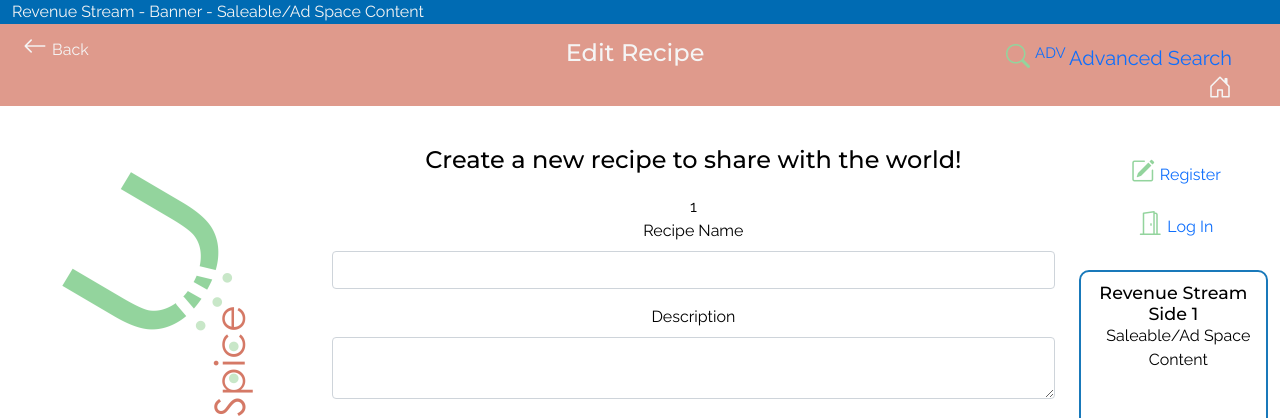
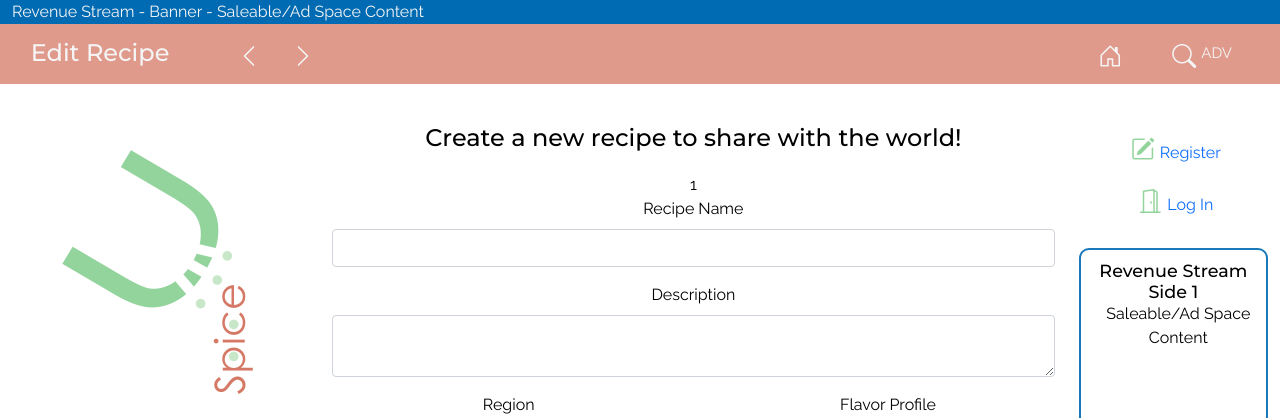
Before and after one commit to GeorgeLychock/MS3-Project-Python-uSpice, a Flask app: page /edit_recipe/1 in a window 1280 px wide. Shown: the top 418 px of the page. Run offline with Flask 2, Linux system fonts and the light colour scheme; data that the repository does not hold is empty; parts of the project's set-up code (start-up, migrations or seed data) failed here and were passed over; some libraries are stand-ins or nearby versions.

Commit message:
html: Updated the banner stuctures for all pages and adjusted styling

```diff
--- a/static/css/style.css
+++ b/static/css/style.css
@@ -159,21 +159,25 @@ p {
   font-size: 1.25rem;
 }
 
-.us-banner-backbtn {
+.us-banner-navbtn {
   float: left;
 }
 
-.us-banner-backbtn a{
+.us-banner-navbtn a{
   color: whitesmoke;
 }
 
-.us-banner-backbtn :hover {
-  color: #333;
+.us-banner-navbtn :hover {
+  color: #b3d9ff;
 }
 
 .us-banner-homebtn {
   margin-right: 10px;
   text-align: right;
+}
+
+.us-banner-homebtn :hover {
+  color: #b3d9ff;
 }
 
 .us-adv-search-col {
@@ -198,6 +202,14 @@ p {
 .us-advsearch-link {
   padding: 0;
   margin: 0 10px;
+}
+
+.us-advsearch-link i:hover {
+  color: whitesmoke;
+}
+
+.us-advsearch-link :hover {
+  color: #b3d9ff;
 }
 
 .us-qsearch-input {
@@ -443,8 +455,8 @@ padding: 0 10%;
     font-size: 1.5rem;
   }
 
-  .us-banner-backbtn {
-    margin: -10px 0 0 20px;
+  .us-banner-navbtn {
+    margin: 0 0 0 20px;
   }
 
   .us-banner-homebtn {
--- a/templates/base.html
+++ b/templates/base.html
@@ -69,7 +69,7 @@
                 {% endblock %}
                 <header class="d-none d-md-block col-12 col-md-3 us-text-center us-header-box">
                     <div id="logo-outer">
-                        <div><img class="logo-image" src="{{ url_for('static', filename='img/logo-1000.png' ) }}"></div>
+                        <div><a href="{{ url_for('index') }}"><img class="logo-image" src="{{ url_for('static', filename='img/logo-1000.png' ) }}"></a></div>
                     </div>
                     <div class="">
                         <h1 class="us-header us-h1-color-01">Welcome to uSpice.</h1>
--- a/templates/edit_recipe.html
+++ b/templates/edit_recipe.html
@@ -4,26 +4,25 @@
 {% block banner %}
     <div class="container-fluid us-banner-container us-b-color-00">
         <nav class="row text-center">
-            <div class="col-4 col-md-3 us-banner-top">
-                <div class="us-banner-backbtn">
-                    <a class="nav-link us-padding-0" href="{{ url_for('index') }}"><i class="bi bi-arrow-left us-user-menu-link-01 us-i-color-02"></i>Back</a>
-                </div>
-            </div>
-            <div class="col-4 col-md-6 us-banner-top">
+            <div class="col-4 col-md-2 us-banner-top">
                 <div class="us-banner-top-title-div us-p-color-01">
                     <h1 class="us-banner-top-title us-h1-color-02">Edit Recipe</h1>
                 </div>
             </div>
-            <div class="col-4 col-md-3 us-banner-top">
-                <div class="d-none d-md-block float-end">
-                    <a class="nav-link us-advsearch-link" href="{{ url_for('search') }}"><i class="bi bi-search us-user-menu-link-01 us-i-color-01"></i><sup>ADV </sup>Advanced
-                        Search</a>
+            <div class="col-4 col-md-2 us-banner-top">
+                <div class="us-banner-navbtn">
+                    <a class="nav-link us-padding-0" href="{{ url_for('index') }}"><i class="bi bi-chevron-left us-user-menu-link-01 us-i-color-02"></i></a>
                 </div>
-                <div class=".d-none d-xs-block d-md-none float-end">
-                    <a class="nav-link us-advsearch-link" href="{{ url_for('search') }}"><i class="bi bi-search us-user-menu-link-01 us-i-color-01"></i><sup>ADV </sup></a>
+                <div class="us-banner-navbtn">
+                    <a class="nav-link us-padding-0" href="{{ url_for('index') }}"><i class="bi bi-chevron-right us-user-menu-link-01 us-i-color-02"></i></a>
+                </div>
+            </div>
+            <div class="col-4 col-md-8 us-banner-top">
+                <div class="float-end">
+                    <a class="nav-link us-advsearch-link us-i-color-02" href="{{ url_for('search') }}" title="Goto Advanced Search."><i class="bi bi-search us-menu-link-02 us-i-color-02"></i><sup>ADV </sup></a>
                 </div>
                 <div class="us-banner-homebtn">
-                    <a class="nav-link us-padding-0" href="{{ url_for('index') }}" title="Home"></a><i class="bi bi-house-door us-user-menu-link-01 us-i-color-02"></i></a>
+                    <a class="nav-link us-padding-0" href="{{ url_for('index') }}" title="Home"><i class="bi bi-house-door us-user-menu-link-01 us-i-color-02"></i></a>
                 </div>
             </div>
         </nav>
```
Also changed, not shown: templates/build_recipe.html (+12 -9 lines), templates/login.html (+11 -8 lines), templates/profile.html (+11 -8 lines), templates/recipe.html (+12 -13 lines), templates/recipe_ratings.html (+12 -13 lines), templates/register.html (+10 -7 lines), templates/search.html (+11 -15 lines).
